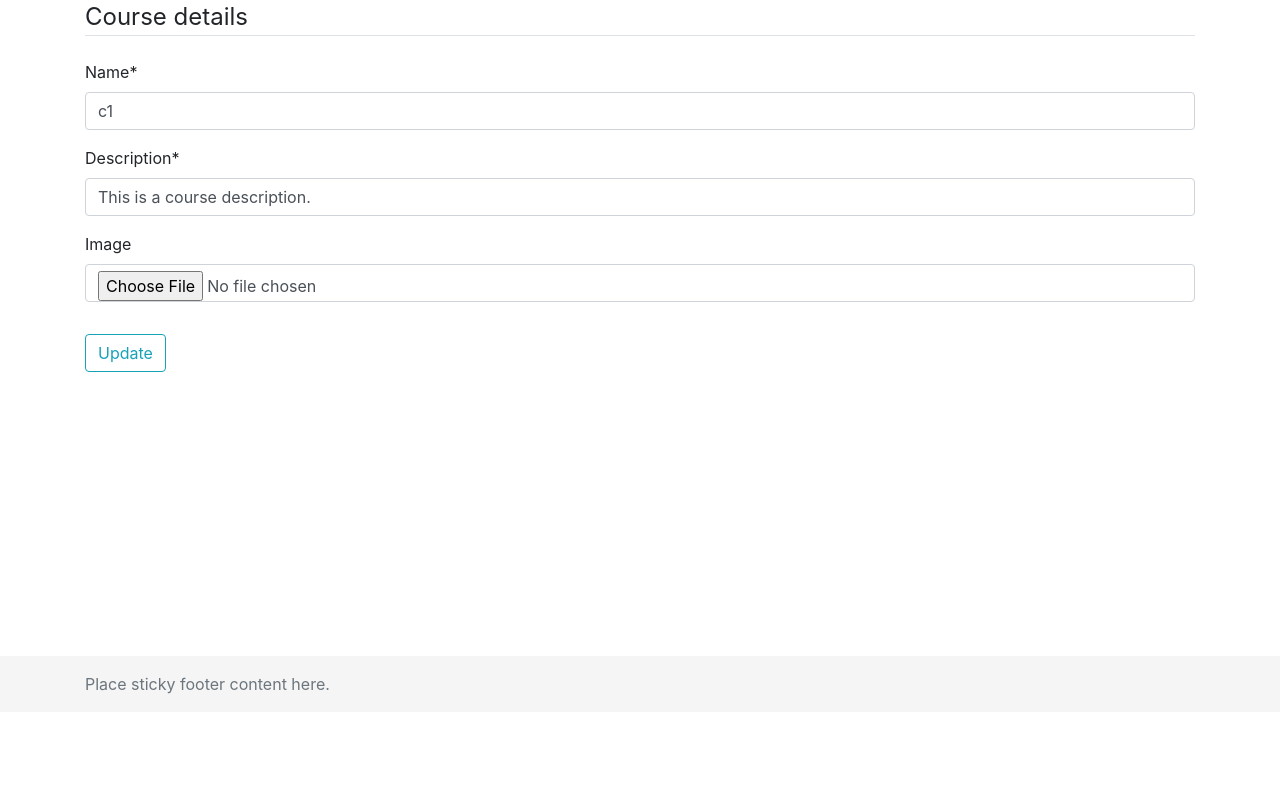
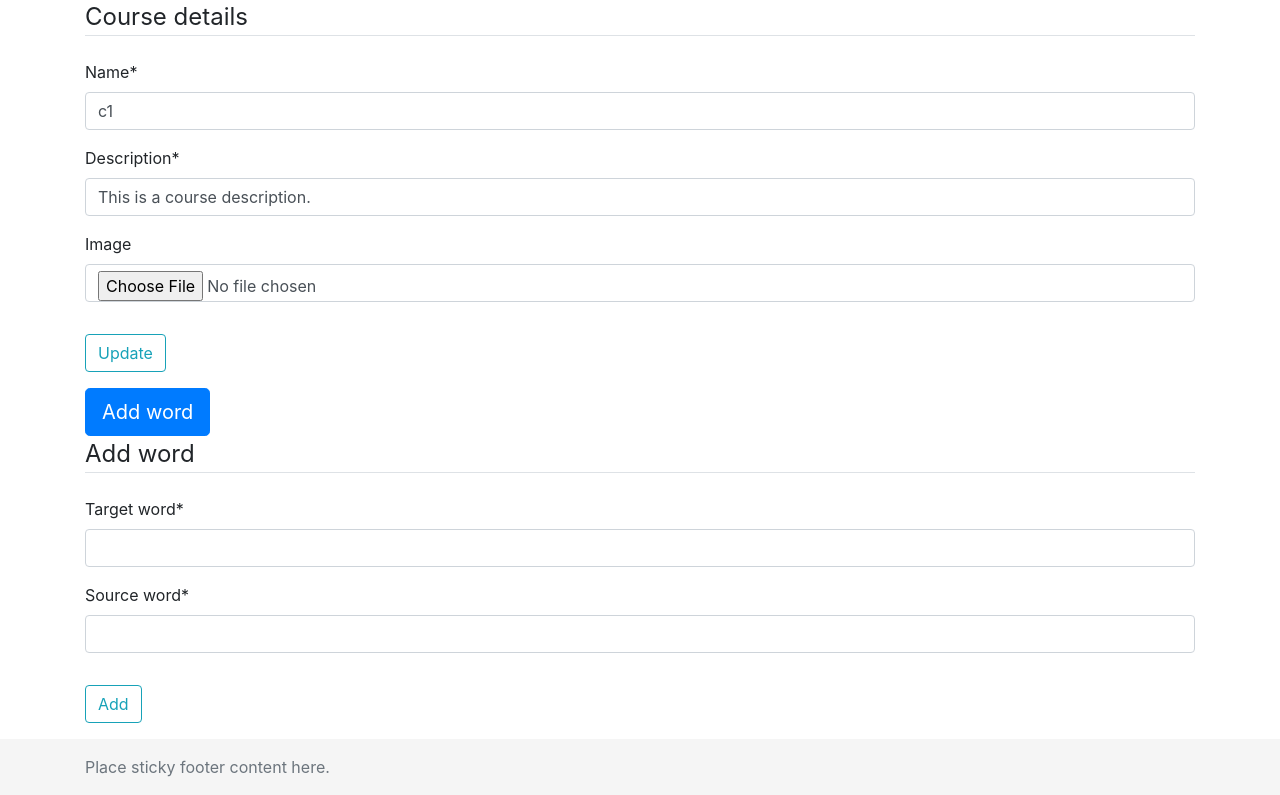
Before and after one commit to MagiciansRed/Projekt-zespolowy, a Django app: a page that uses templates/base.html in a window 1280 px wide. Shown: the part 88-883 px from the top of the page. Before the commit the page ends 782 px from the top, so only its background shows below. Run offline with Django 3.2, Linux system fonts and the light colour scheme; a user stored in the database is signed in; data comes from the database, SQL or seed files in the repository; both versions use the stored data as it was after the commit; some libraries are stand-ins or nearby versions.

Commit message:
added functionality to add word to a course moved jquery to <head>

```diff
--- a/course/forms.py
+++ b/course/forms.py
@@ -1,5 +1,5 @@
 from django import forms
-from course.models import Course
+from course.models import Course, Word
 
 
 class CourseCreateForm(forms.ModelForm):
@@ -20,3 +20,12 @@ class EditCourseForm(forms.ModelForm):
     class Meta:
         model = Course
         fields = ("name", "description", "image")
+
+
+class AddWordForm(forms.ModelForm):
+    target_word = forms.CharField(max_length=60)
+    source_word = forms.CharField(max_length=60)
+
+    class Meta:
+        model = Word
+        fields = ("target_word", "source_word")
--- a/course/models.py
+++ b/course/models.py
@@ -28,7 +28,7 @@ class Subscription(models.Model):
 
 class Word(models.Model):
     course = models.ForeignKey(Course, on_delete=models.CASCADE)
-    source_word = models.CharField(max_length=60, null=False, blank=False)
+    source_word = models.CharField(max_length=60, unique=True, null=False, blank=False)
     target_word = models.CharField(max_length=60, null=False, blank=False)
 
     def __str__(self):
--- a/course/views.py
+++ b/course/views.py
@@ -1,8 +1,8 @@
 from django.contrib.auth.decorators import login_required
 from django.db import IntegrityError
 from django.shortcuts import render, get_object_or_404, redirect
-from course.models import Course, Subscription
-from course.forms import CourseCreateForm, EditCourseForm
+from course.models import Course, Subscription, Word
+from course.forms import CourseCreateForm, EditCourseForm, AddWordForm
 from django.utils.text import slugify
 # Create your views here.
 
@@ -71,7 +71,7 @@ def create_course_view(request):
                 return redirect('course:detail', course.slug)
             except IntegrityError:
                 print("error")
-                context['course_error'] = "You have already created a course with this name. Choose a different one"
+                context['course_error'] = "You have already created a course with this name. Choose a different one."
     else:
         course_form = CourseCreateForm(instance=request.user)
 
@@ -85,13 +85,16 @@ def edit_course_view(request, slug):
     context = {}
     course = get_object_or_404(Course, slug=slug)
     context['course_detail'] = course
+    context['course_error'] = ""
     context['course_unauthorized'] = ""
+    context['word_success'] = ""
+    context['word_error'] = ""
 
     if course.author != request.user:
-        context['course_unauthorized'] = "You cannot edit someone's else course."
+        context['course_unauthorized'] = "You cannot edit someone else's course."
         return render(request, 'course/edit_course.html', context)
 
-    if request.method == 'POST':
+    if request.POST.get('edit'):
         course_form = EditCourseForm(request.POST, request.FILES, instance=request.user,
                                      initial={'name': course.name, 'description': course.description})
 
@@ -107,11 +110,29 @@ def edit_course_view(request, slug):
                 return redirect('course:detail', course.slug)
             except IntegrityError:
                 print("error")
-                context['course_error'] = "You have already created a course with this name. Choose a different one"
+                context['course_error'] = "You have already created a course with this name. Choose a different one."
     else:
         course_form = EditCourseForm(instance=request.user, initial={'name': course.name,
                                                                      'description': course.description})
 
+    if request.POST.get('add_word'):
+        word_form = AddWordForm(request.POST, instance=request.user)
+        word = Word()
+        if word_form.is_valid():
+            data = word_form.cleaned_data
+            word.source_word = data['source_word']
+            word.target_word = data['target_word']
+            word.course = course
+            try:
+                word.save()
+                context['word_success'] = "Word added successfully."
+            except IntegrityError:
+                context['word_error'] = "You have already such word. Choose a different one."
+
+    else:
+        word_form = AddWordForm(instance=request.user)
+
     context['course_form'] = course_form
+    context['word_form'] = word_form
 
     return render(request, 'course/edit_course.html', context)
--- a/templates/base.html
+++ b/templates/base.html
@@ -1,10 +1,18 @@
 <!DOCTYPE html>
 <html lang=en class="h-100">
-    <head >
-        <link rel="stylesheet" href="https://stackpath.bootstrapcdn.com/bootstrap/4.3.1/css/bootstrap.min.css" integrity="sha384-ggOyR0iXCbMQv3Xipma34MD+dH/1fQ784/j6cY/iJTQUOhcWr7x9JvoRxT2MZw1T" crossorigin="anonymous">
+<head>
+    <link rel="stylesheet" href="https://stackpath.bootstrapcdn.com/bootstrap/4.3.1/css/bootstrap.min.css"
+          integrity="sha384-ggOyR0iXCbMQv3Xipma34MD+dH/1fQ784/j6cY/iJTQUOhcWr7x9JvoRxT2MZw1T" crossorigin="anonymous">
     <title>Projekt zespołowy</title>
     <meta charset="utf-8">
     <meta name="viewport" content="width=device-width, initial-scale=1, shrink-to-fit=no">
+    <script src="https://code.jquery.com/jquery-3.3.1.js"></script>
+    <script src="https://cdnjs.cloudflare.com/ajax/libs/popper.js/1.14.7/umd/popper.min.js"
+            integrity="sha384-UO2eT0CpHqdSJQ6hJty5KVphtPhzWj9WO1clHTMGa3JDZwrnQq4sF86dIHNDz0W1"
+            crossorigin="anonymous"></script>
+    <script src="https://stackpath.bootstrapcdn.com/bootstrap/4.3.1/js/bootstrap.min.js"
+            integrity="sha384-JjSmVgyd0p3pXB1rRibZUAYoIIy6OrQ6VrjIEaFf/nJGzIxFDsf4x0xIM+B07jRM"
+            crossorigin="anonymous"></script>
 </head>
 <body class="d-flex flex-column h-100">
 {% include 'snippets/header.html' %}
--- a/templates/course/edit_course.html
+++ b/templates/course/edit_course.html
@@ -5,7 +5,9 @@
 {% block content %}
 
     {% if course_unauthorized != "" %}
-         <p>{{ course_unauthorized }}</p>
+        <div class="alert alert-danger" role="alert">
+                {{ course_unauthorized }}
+            </div>
     {% else %}
 
         <form method="POST" enctype="multipart/form-data">
@@ -15,13 +17,58 @@
                 {{ course_form|crispy }}
             </fieldset>
             <div class="form-group">
-                  <button class="btn btn-outline-info" type="submit">Update</button>
+                <button class="btn btn-outline-info" name="edit" value="Edit" type="submit">Update</button>
             </div>
         </form>
 
         {% if course_error != "" %}
-            <p> {{ course_error }}  </p>
+            <div class="alert alert-danger" role="alert">
+                {{ course_error }}
+            </div>
         {% endif %}
 
+        <button class="btn btn-lg btn-primary" id="addWord">Add word</button>
+
+        {% if word_success != "" %}
+            <div class="alert alert-success" role="alert">
+                {{ word_success }}
+            </div>
         {% endif %}
+
+        <form method="POST" enctype="multipart/form-data" id="word-form">
+            {% csrf_token %}
+            <fieldset class="form-group">
+                <legend class="border-bottom mb-4">Add word</legend>
+                {{ word_form|crispy }}
+            </fieldset>
+            <div class="form-group">
+                <button class="btn btn-outline-info" name="add_word" value="Add" type="submit">Add</button>
+            </div>
+        </form>
+
+        {% if word_error != "" %}
+            <div class="alert alert-danger" role="alert">
+                {{ word_error }}
+            </div>
+        {% endif %}
+
+
+
+
+        {% comment %}<script type="application/javascript">
+
+            $("#word-form").hide();
+
+            $("#addWord").click(function () {
+                if ($("#word-form").is(":hidden")) {
+                    $("#word-form").slideDown(500);
+                }
+            });
+
+        </script>{% endcomment %}
+
+    {% endif %}
+
+
+
 {% endblock content %}
--- a/templates/snippets/footer.html
+++ b/templates/snippets/footer.html
@@ -17,13 +17,3 @@
         <span class="text-muted">Place sticky footer content here.</span>
     </div>
 </footer>
-
-<script src="https://code.jquery.com/jquery-3.3.1.slim.min.js"
-        integrity="sha384-q8i/X+965DzO0rT7abK41JStQIAqVgRVzpbzo5smXKp4YfRvH+8abtTE1Pi6jizo"
-        crossorigin="anonymous"></script>
-<script src="https://cdnjs.cloudflare.com/ajax/libs/popper.js/1.14.7/umd/popper.min.js"
-        integrity="sha384-UO2eT0CpHqdSJQ6hJty5KVphtPhzWj9WO1clHTMGa3JDZwrnQq4sF86dIHNDz0W1"
-        crossorigin="anonymous"></script>
-<script src="https://stackpath.bootstrapcdn.com/bootstrap/4.3.1/js/bootstrap.min.js"
-        integrity="sha384-JjSmVgyd0p3pXB1rRibZUAYoIIy6OrQ6VrjIEaFf/nJGzIxFDsf4x0xIM+B07jRM"
-        crossorigin="anonymous"></script>
```
Also changed, not shown: db.sqlite3. Lines whose indentation alone changed are shown as unchanged.
